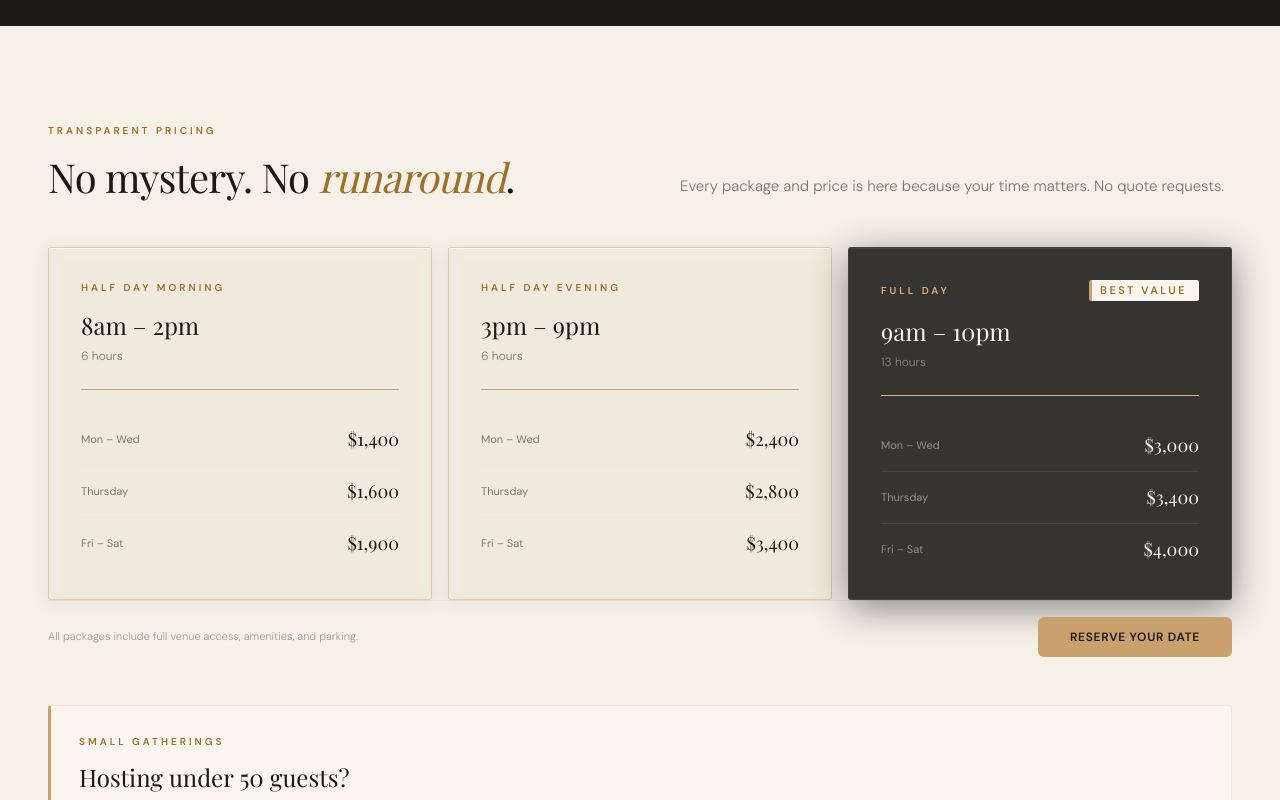
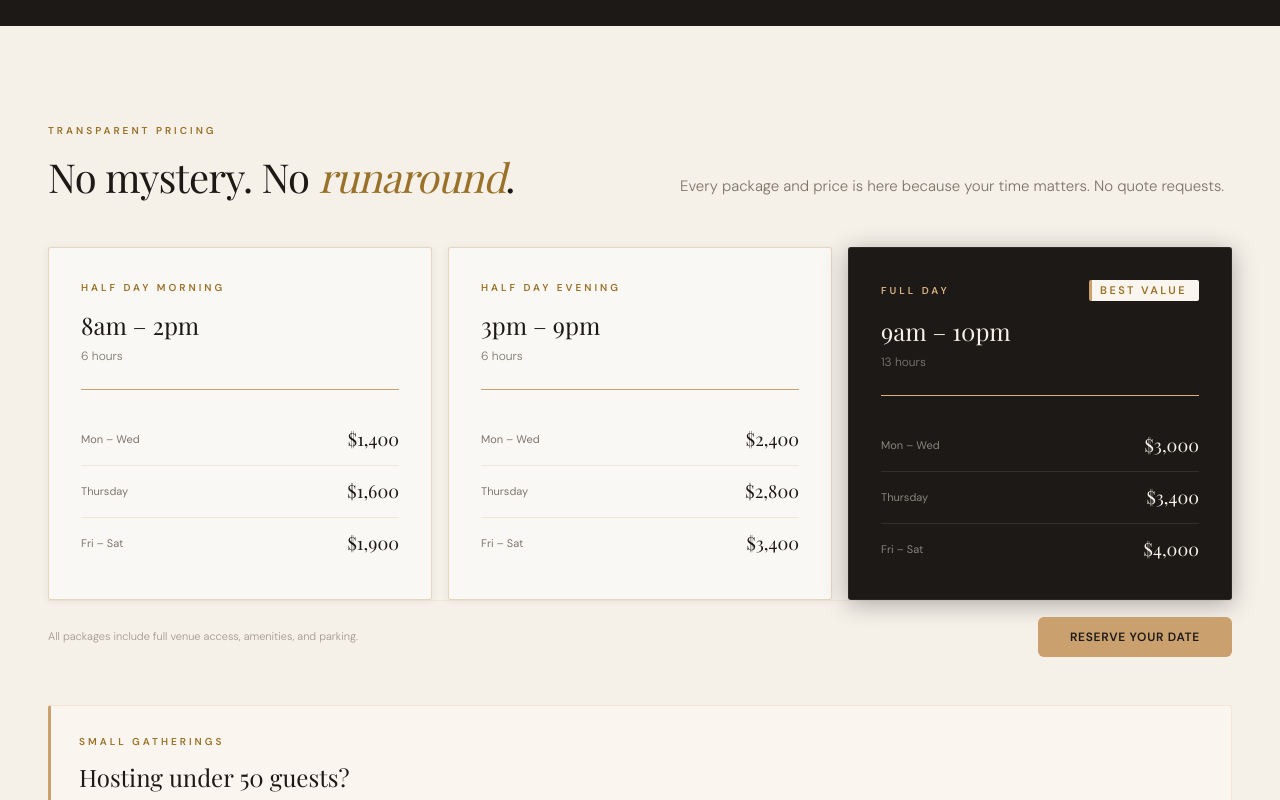
Before and after one commit to jayshock94/vale-venue, a Next.js app: page / in a window 1280 px wide. Shown: the part 2780-3580 px from the top of the page. Built offline with nearby package versions, Linux system fonts and the light colour scheme; no server answers; the database is empty.

Commit message:
style: drop glass effect, use warm off-white card surface with gold border

```diff
--- a/app/globals.css
+++ b/app/globals.css
@@ -239,24 +239,17 @@ body {
    Two variants: warm (profile-placeholder tone) and dark (black glass).
    Border + highlight are baked in — do not also apply Tailwind border-* classes.
    ───────────────────────────────────────────────────────────────────────────── */
+/* warm off-white — lighter than the neutral-50 page bg (#F5F0E8), not pure white */
 .card-warm-glass {
-  background: rgba(237, 231, 217, 0.60); /* neutral-100 at 60% — same as Bobbi avatar */
-  border: 1px solid rgba(201, 160, 110, 0.45); /* gold-400 at 45% */
-  box-shadow:
-    0 2px 20px rgba(28, 25, 23, 0.07),
-    inset 0 1px 0 rgba(255, 255, 255, 0.95); /* top-edge shine */
-  backdrop-filter: blur(6px) saturate(1.12);
-  -webkit-backdrop-filter: blur(6px) saturate(1.12);
+  background: #FAF8F5;
+  border: 1px solid rgba(201, 160, 110, 0.40);
+  box-shadow: 0 1px 10px rgba(28, 25, 23, 0.06);
 }
 
 .card-dark-glass {
-  background: rgba(12, 10, 9, 0.82);
+  background: var(--color-neutral-800);
   border: 1px solid rgba(255, 255, 255, 0.07);
-  box-shadow:
-    0 8px 36px rgba(0, 0, 0, 0.45),
-    inset 0 1px 0 rgba(255, 255, 255, 0.09); /* top-edge shimmer */
-  backdrop-filter: blur(14px) saturate(1.06);
-  -webkit-backdrop-filter: blur(14px) saturate(1.06);
+  box-shadow: 0 4px 24px rgba(0, 0, 0, 0.30);
 }
 
 /* ─────────────────────────────────────────────────────────────────────────────
```
